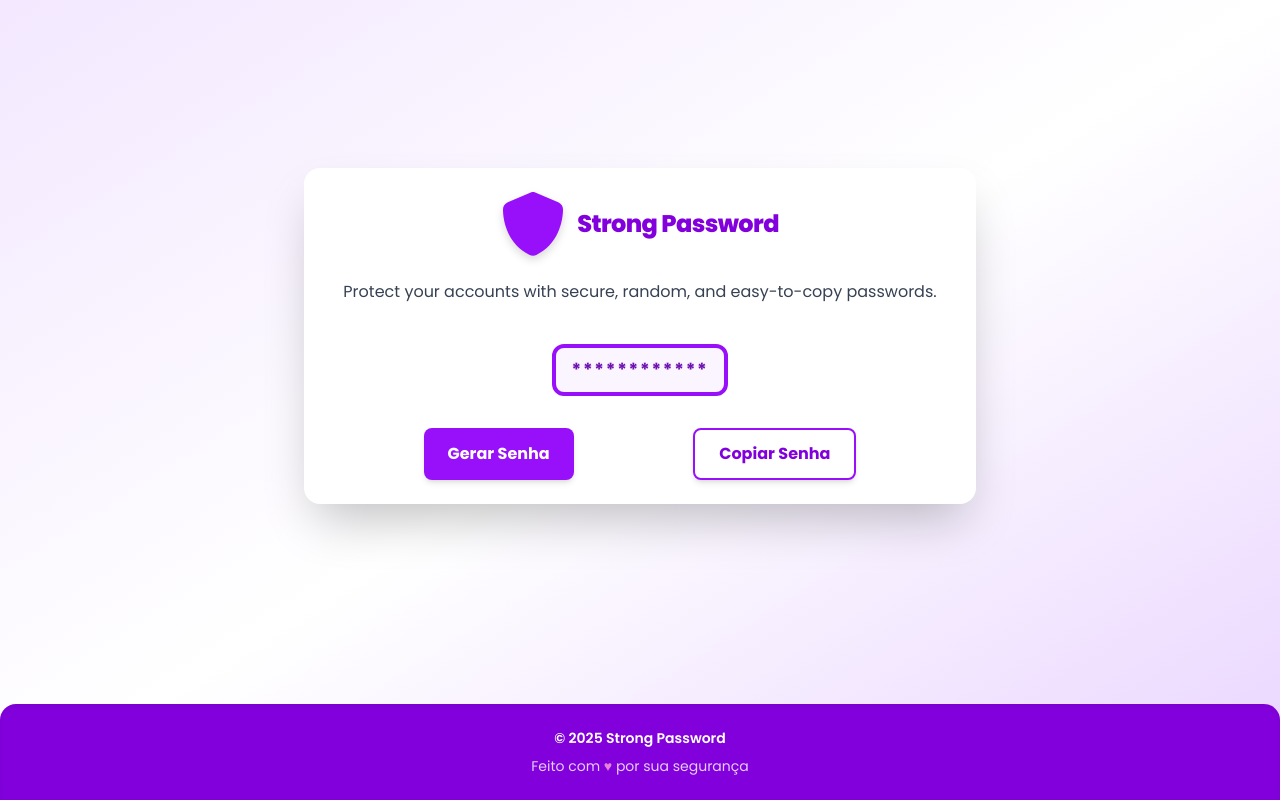
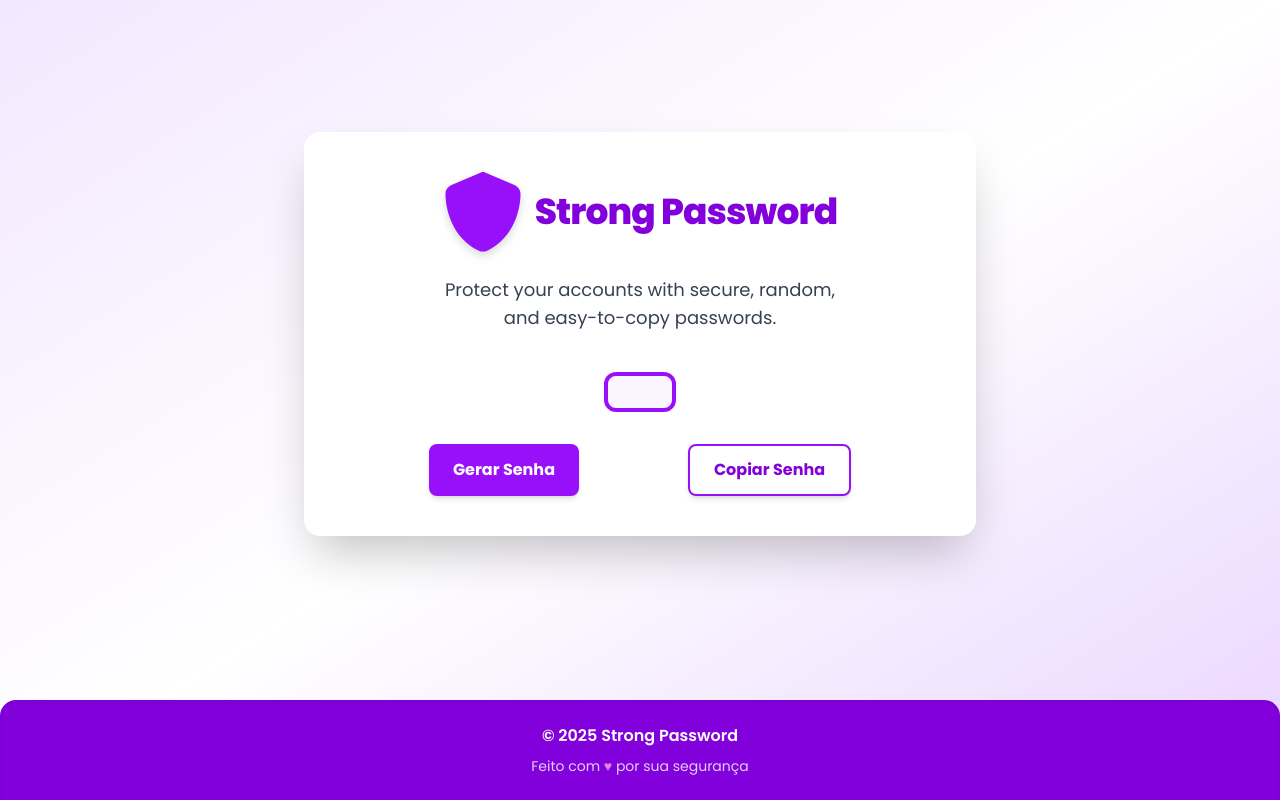
Before and after one commit to gabrielVolponi/app, a plain HTML site: page index.html in a window 1280 px wide. Drawn offline with nearby package versions, Linux system fonts and the light colour scheme.

Commit message:
refactor layout for improved responsiveness; simplify button and text sizes for better accessibility

```diff
--- a/index.html
+++ b/index.html
@@ -11,35 +11,34 @@
   <body class="bg-gradient-to-br from-purple-100 via-white to-purple-200 min-h-screen flex flex-col">
     <main class="flex-grow flex items-center justify-center">
       <section
-        class="flex flex-col items-center justify-center bg-white bg-opacity-90 h-auto w-full max-w-2xl mx-auto rounded-2xl shadow-2xl p-10 sm:p-6 xs:p-3"
+        class="flex flex-col items-center justify-center bg-white bg-opacity-90 h-auto w-full max-w-2xl mx-auto rounded-2xl shadow-2xl p-10"
       >
         <div class="flex items-center justify-center mb-6">
           <img
             src="images/shield-purple.svg"
             alt="Shield Icon"
-            class="w-20 h-20 mr-3 drop-shadow-lg sm:w-16 sm:h-16 xs:w-12 xs:h-12"
+            class="w-20 h-20 mr-3 drop-shadow-lg"
           />
-          <h1 class="text-4xl font-extrabold text-purple-700 tracking-tight sm:text-2xl xs:text-xl">
-            Strong Password
-          </h1>
+          <h1 class="text-4xl font-extrabold text-purple-700 tracking-tight">Strong Password</h1>
         </div>
-        <p class="mb-6 w-8/12 text-center text-gray-700 text-lg sm:w-full sm:text-base xs:text-sm">
+        <p class="mb-6 w-8/12 text-center text-gray-700 text-lg">
           Protect your accounts with secure, random, and easy-to-copy passwords.
         </p>
         <p
           id="senhaGerada"
-          class="mb-8 mt-4 font-bold text-2xl border-purple-600 px-8 py-4 border-4 rounded-xl bg-purple-50 text-purple-800 tracking-widest text-center transition-all duration-200 break-all sm:text-lg sm:px-4 sm:py-2 xs:text-base xs:px-2 xs:py-1"
-        >************</p>
+          class="mb-8 mt-4 font-bold text-2xl border-purple-600 px-8 py-4 border-4 rounded-xl bg-purple-50 text-purple-800 tracking-widest text-center transition-all duration-200"
+        >
+
         </p>
-        <div class="flex flex-col sm:flex-row justify-evenly w-full gap-4 sm:gap-6">
+        <div class="flex justify-evenly w-full gap-6">
           <button
-            class="bg-purple-600 hover:bg-purple-700 text-white border-none px-6 py-3 font-bold rounded-lg shadow-md transition-all duration-200 focus:outline-none focus:ring-2 focus:ring-purple-400 w-full sm:w-auto"
+            class="bg-purple-600 hover:bg-purple-700 text-white border-none px-6 py-3 font-bold rounded-lg shadow-md transition-all duration-200 focus:outline-none focus:ring-2 focus:ring-purple-400"
             id="gerarSenha" onclick="exibirSenha()"
           >
             Gerar Senha
           </button>
           <button
-            class="bg-white hover:bg-purple-100 text-purple-700 border-2 border-purple-600 px-6 py-3 font-bold rounded-lg shadow-md transition-all duration-200 focus:outline-none focus:ring-2 focus:ring-purple-400 w-full sm:w-auto"
+            class="bg-white hover:bg-purple-100 text-purple-700 border-2 border-purple-600 px-6 py-3 font-bold rounded-lg shadow-md transition-all duration-200 focus:outline-none focus:ring-2 focus:ring-purple-400"
             id="copiarSenha"
           >
             Copiar Senha
@@ -47,7 +46,7 @@
         </div>
       </section>
     </main>
-    <footer class="w-full py-6 bg-purple-700 text-white text-center rounded-t-2xl shadow-inner mt-8 text-base sm:text-sm xs:text-xs">
+    <footer class="w-full py-6 bg-purple-700 text-white text-center rounded-t-2xl shadow-inner mt-8">
       <div class="flex flex-col items-center gap-2">
         <span class="font-semibold">© 2025 Strong Password</span>
         <span class="text-sm opacity-80">Feito com <span class="text-pink-300">♥</span> por sua segurança</span>
```
